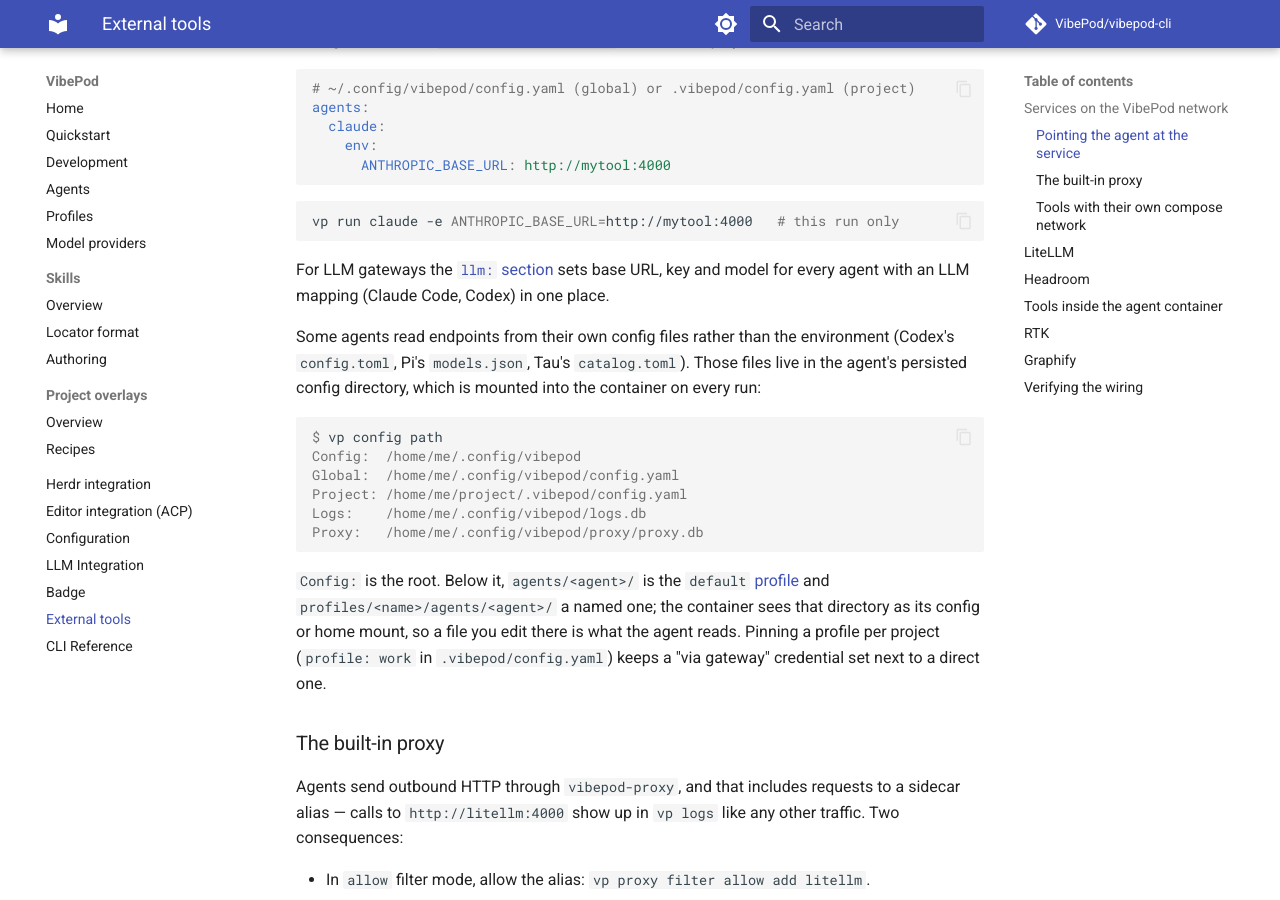
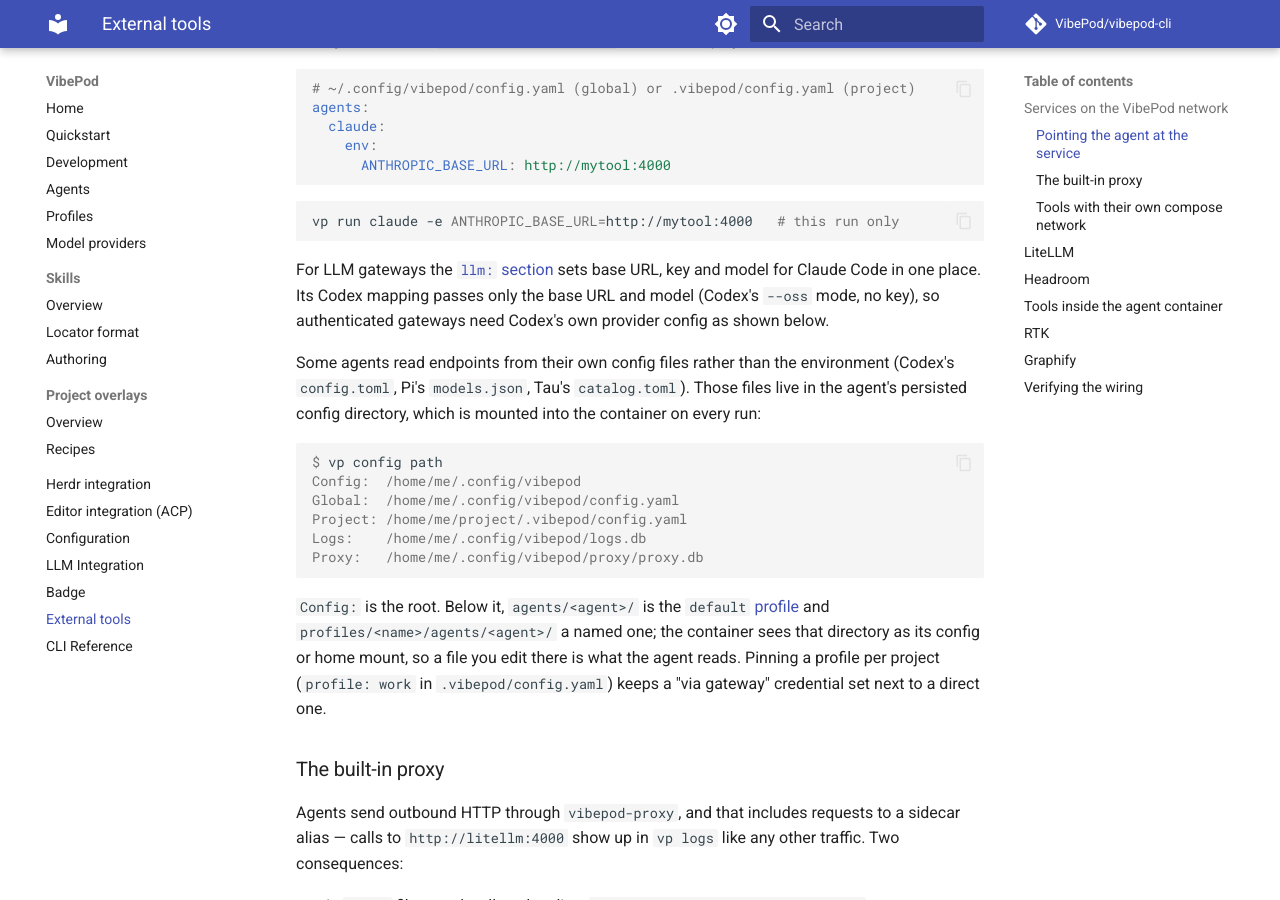
Before and after one commit to VibePod/vibepod-cli, an MkDocs documentation site: the page built from docs/integrations.md, in a window 1280 px wide and 900 px high, scrolled down 1693 px. Built offline with MkDocs 1.6.1 and Material for MkDocs 9.7.7, drawn with Linux system fonts in a browser that asks for light colours; comment, search, counter and statistics services are not loaded.

Commit message:
Correct what the llm section passes to Codex

````diff
--- a/docs/integrations.md
+++ b/docs/integrations.md
@@ -82,7 +82,9 @@
 ```
 
 For LLM gateways the [`llm:` section](llm.md) sets base URL, key and model
-for every agent with an LLM mapping (Claude Code, Codex) in one place.
+for Claude Code in one place. Its Codex mapping passes only the base URL and
+model (Codex's `--oss` mode, no key), so authenticated gateways need Codex's
+own provider config as shown below.
 
 Some agents read endpoints from their own config files rather than the
 environment (Codex's `config.toml`, Pi's `models.json`, Tau's
````
